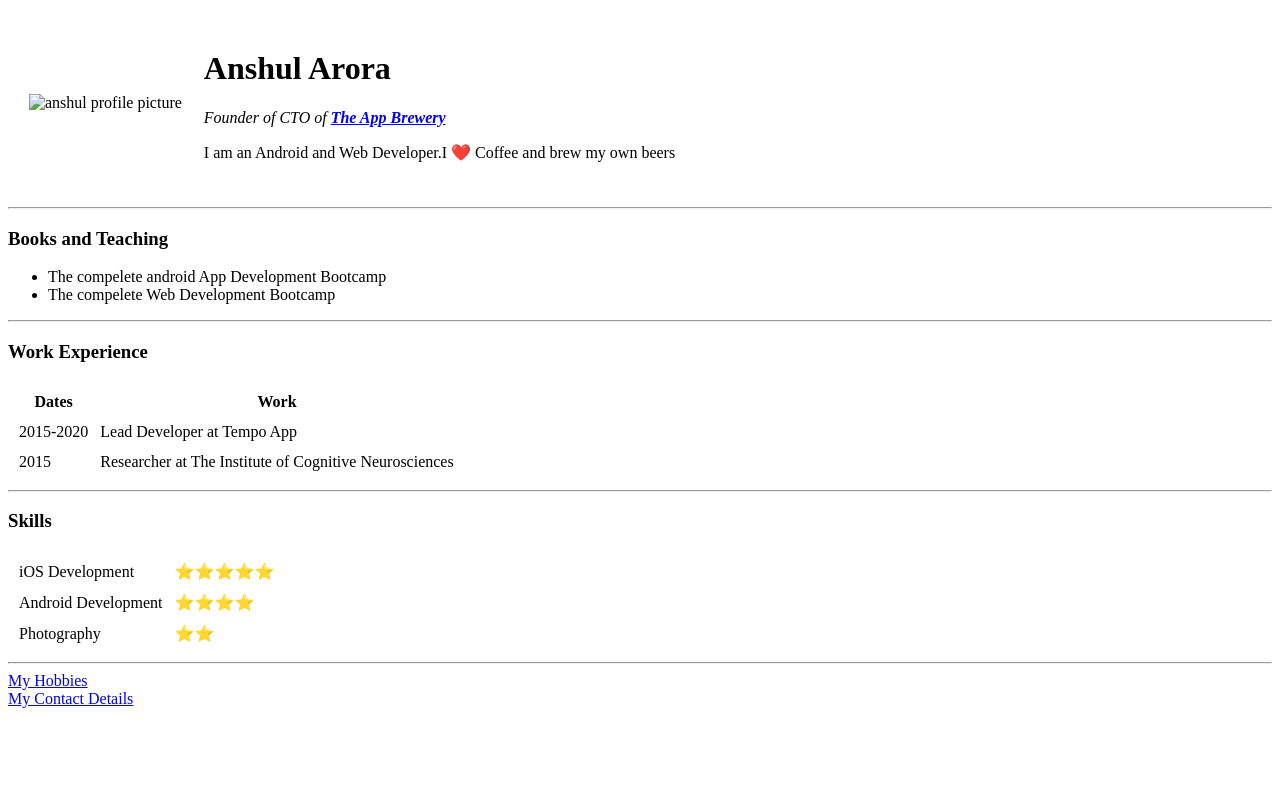
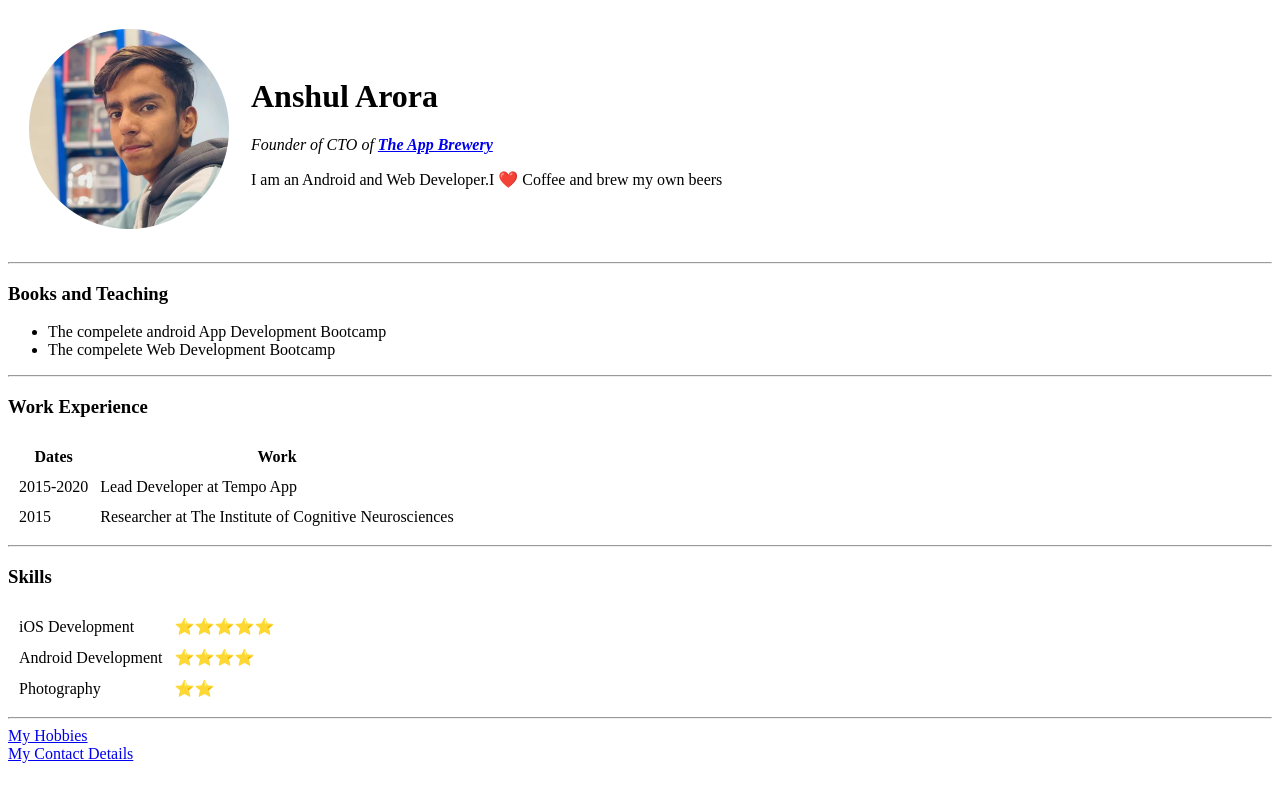
Before and after one commit to anshularora11/cv, a plain HTML site: page index.html in a window 1280 px wide. Drawn offline with Linux system fonts and the light colour scheme.

Commit message:
Update index.html

```diff
--- a/index.html
+++ b/index.html
@@ -6,7 +6,7 @@
      <body>
         <table cellspacing="20">
             <tr>
-                <td><img src="pics/anshul circle.png" alt="anshul profile picture" </td>
+                <td><img src="anshul circle.png" alt="anshul profile picture" </td>
                 <td><h1>Anshul Arora</h1>
                     <p><em>Founder of CTO of <b><a href="https://appbrewery.com/">The App Brewery</a></b></em></p>
                     <p>I am an Android and Web Developer.I ❤️ Coffee and brew my own beers </p></td>
```
